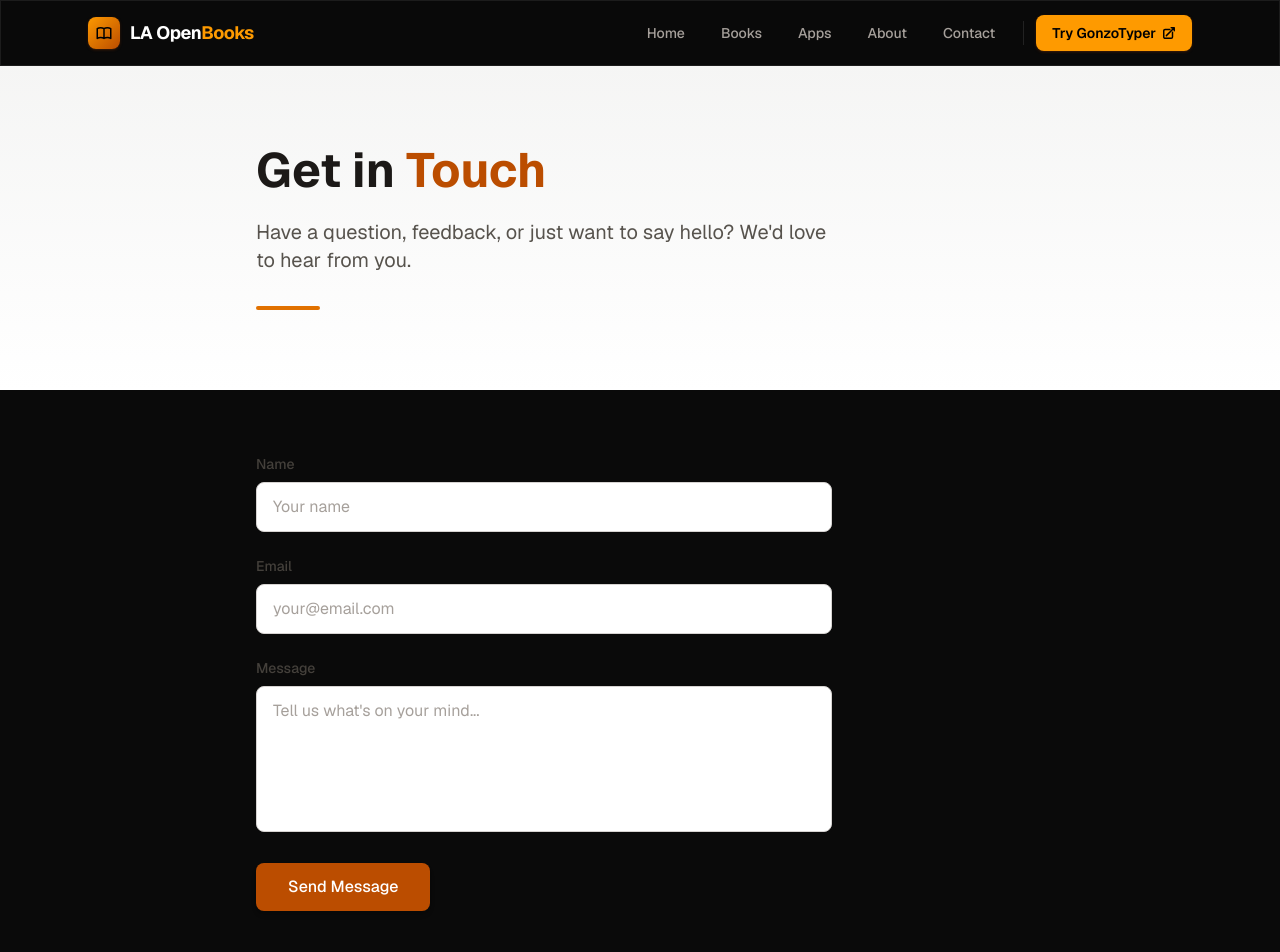
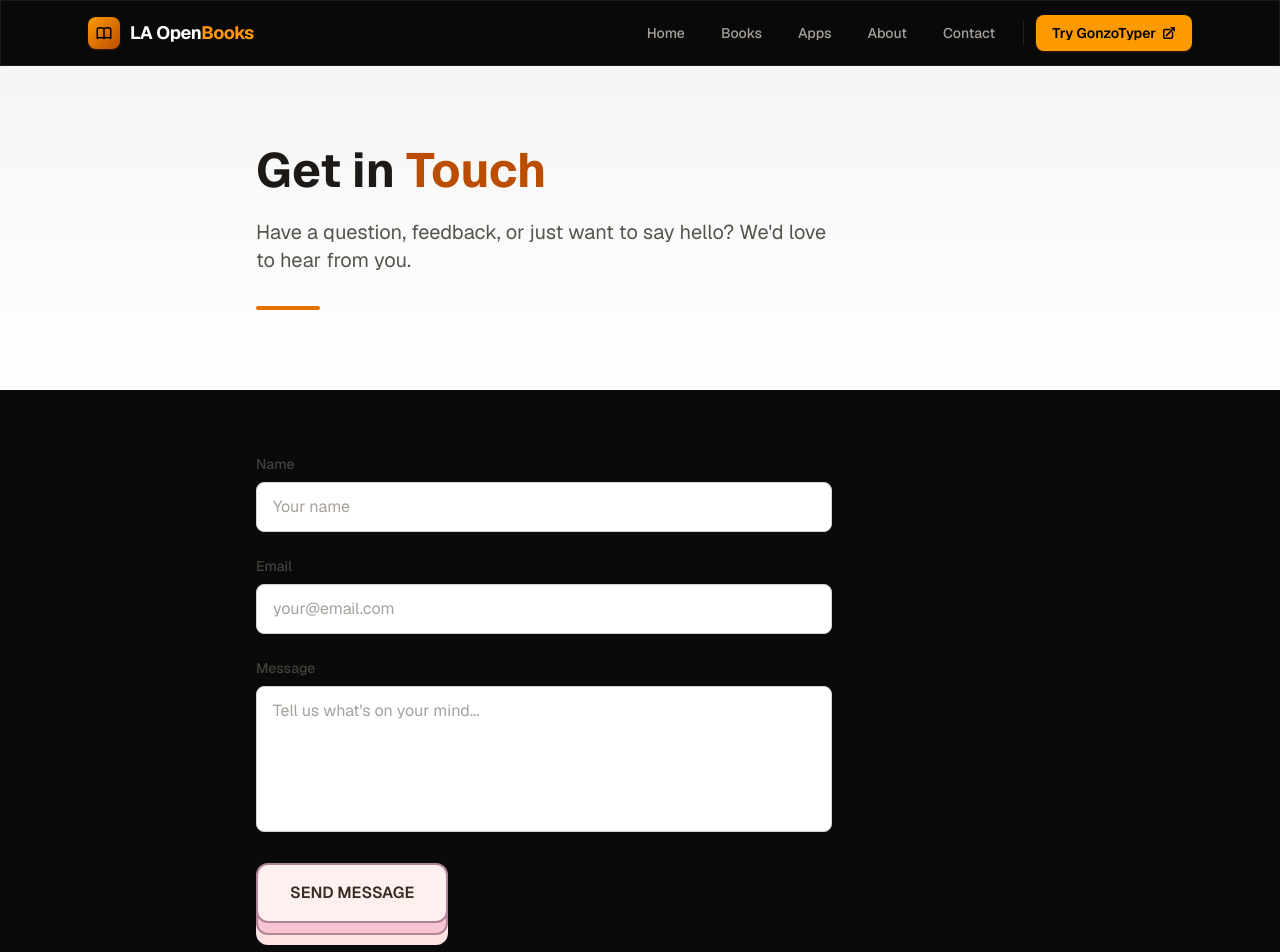
Before and after one commit to Grootjelly/LAOpenBooks, a Next.js app: page /contact in a window 1280 px wide. Shown: the top 952 px of the page. Built offline with nearby package versions, Linux system fonts and the light colour scheme.

Commit message:
feat: add 3D PopButton and apply to main action buttons

```diff
--- a/src/components/ContactForm.tsx
+++ b/src/components/ContactForm.tsx
@@ -1,6 +1,7 @@
 'use client';
 
 import { useState, FormEvent } from 'react';
+import PopButton from './PopButton';
 
 export default function ContactForm() {
   const [formData, setFormData] = useState({ name: '', email: '', message: '' });
@@ -55,13 +56,13 @@ export default function ContactForm() {
           placeholder="Tell us what's on your mind..."
         />
       </div>
-      <button
+      <PopButton
         type="submit"
         disabled={status === 'sending'}
-        className="w-full sm:w-auto px-8 py-3 bg-amber-700 hover:bg-amber-800 text-white font-medium rounded-lg transition-all duration-200 disabled:opacity-50 disabled:cursor-not-allowed shadow-md hover:shadow-lg"
+        className="w-full sm:w-auto"
       >
         {status === 'sending' ? 'Sending...' : status === 'sent' ? '✓ Sent!' : 'Send Message'}
-      </button>
+      </PopButton>
       {status === 'sent' && (
         <p className="text-emerald-600 text-sm animate-fade-in">Thank you! We'll get back to you soon.</p>
       )}
--- a/src/components/Hero.tsx
+++ b/src/components/Hero.tsx
@@ -2,6 +2,7 @@ import Link from 'next/link';
 import { getAllBooks } from '@/lib/books';
 import BookGrid from '@/components/BookGrid';
 import BookCarousel from '@/components/BookCarousel';
+import PopButton from '@/components/PopButton';
 
 export default function Hero() {
   const allBooks = getAllBooks();
@@ -48,22 +49,22 @@ export default function Hero() {
             </p>
 
             {/* CTAs */}
-            <div className="flex flex-wrap gap-4">
-              <Link
+            <div className="flex flex-wrap gap-4 mb-4">
+              <PopButton
                 href="/books"
-                className="inline-flex items-center gap-2 px-7 py-3.5 bg-amber-600 hover:bg-amber-500 text-white font-medium rounded-xl transition-all duration-200 shadow-lg hover:shadow-xl hover:-translate-y-0.5"
+                className="inline-flex items-center gap-2"
               >
                 Browse All Books
                 <svg className="w-4 h-4" fill="none" stroke="currentColor" viewBox="0 0 24 24">
                   <path strokeLinecap="round" strokeLinejoin="round" strokeWidth={2} d="M17 8l4 4m0 0l-4 4m4-4H3" />
                 </svg>
-              </Link>
-              <Link
+              </PopButton>
+              <PopButton
                 href="/about"
-                className="inline-flex items-center gap-2 px-7 py-3.5 bg-white/10 hover:bg-white/20 text-white font-medium rounded-xl transition-all duration-200 border border-white/30 hover:border-white/50 shadow-sm backdrop-blur-sm"
+                className="inline-flex items-center gap-2 bg-[#f6f5f4] border-[#b0acab] shadow-[0_12px_0_-2px_#d9d6d4,0_12px_0_0_#b0acab,0_22px_0_0_#f0edea] hover:bg-[#eae7e5] hover:shadow-[0_8px_0_-2px_#d9d6d4,0_8px_0_0_#b0acab,0_16px_0_0_#f0edea] active:bg-[#eae7e5] active:shadow-[0_0px_0_-2px_#d9d6d4,0_0px_0_0_#b0acab,0_0px_0_0_#f0edea] dark:shadow-[0_12px_0_-2px_#d9d6d4,0_12px_0_0_#b0acab,0_22px_15px_-5px_rgba(0,0,0,0.3)] dark:hover:shadow-[0_8px_0_-2px_#d9d6d4,0_8px_0_0_#b0acab,0_16px_10px_-5px_rgba(0,0,0,0.3)] dark:active:shadow-[0_0px_0_-2px_#d9d6d4,0_0px_0_0_#b0acab,0_0px_0_0_rgba(0,0,0,0)]"
               >
                 Our Story
-              </Link>
+              </PopButton>
             </div>
           </div>
         </div>
@@ -114,15 +115,15 @@ export default function Hero() {
           <p className="text-lg text-stone-400 mb-10 max-w-md mx-auto leading-relaxed">
             Whether you have questions, feedback, or just want to connect — we&apos;d love to hear from you.
           </p>
-          <Link
+          <PopButton
             href="/contact"
-            className="inline-flex items-center gap-2 px-8 py-4 bg-amber-500 hover:bg-amber-400 text-black font-semibold rounded-xl transition-all duration-200 shadow-lg shadow-amber-900/30 hover:shadow-amber-600/30 hover:-translate-y-0.5"
+            className="inline-flex items-center gap-2"
           >
             Send a Message
             <svg className="w-4 h-4" fill="none" stroke="currentColor" viewBox="0 0 24 24">
               <path strokeLinecap="round" strokeLinejoin="round" strokeWidth={2} d="M3 8l7.89 5.26a2 2 0 002.22 0L21 8M5 19h14a2 2 0 002-2V7a2 2 0 00-2-2H5a2 2 0 00-2 2v10a2 2 0 002 2z" />
             </svg>
-          </Link>
+          </PopButton>
         </div>
       </section>
     </>
--- /dev/null
+++ b/src/components/PopButton.tsx
@@ -0,0 +1,47 @@
+import React from "react";
+import Link from "next/link";
+import { cn } from "@/lib/utils";
+
+export interface PopButtonProps extends React.ButtonHTMLAttributes<HTMLButtonElement> {
+  href?: string;
+  target?: string;
+  rel?: string;
+}
+
+export function PopButton({ className, children = "Learn More", href, target, rel, ...props }: PopButtonProps) {
+  const commonClasses = cn(
+    "group relative inline-flex items-center justify-center font-semibold uppercase text-[#382b22] dark:text-[#382b22]",
+    "px-8 py-4 rounded-xl bg-[#fff0f0] border-2 border-[#b18597]",
+    "transition-all duration-150 ease-[cubic-bezier(0,0,0.58,1)]",
+    "shadow-[0_12px_0_-2px_#f9c4d2,0_12px_0_0_#b18597,0_22px_0_0_#ffe3e2]",
+    "dark:shadow-[0_12px_0_-2px_#f9c4d2,0_12px_0_0_#b18597,0_22px_15px_-5px_rgba(0,0,0,0.3)]",
+    "hover:bg-[#ffe9e9] hover:translate-y-1 hover:shadow-[0_8px_0_-2px_#f9c4d2,0_8px_0_0_#b18597,0_16px_0_0_#ffe3e2]",
+    "dark:hover:shadow-[0_8px_0_-2px_#f9c4d2,0_8px_0_0_#b18597,0_16px_10px_-5px_rgba(0,0,0,0.3)]",
+    "active:bg-[#ffe9e9] active:translate-y-3 active:shadow-[0_0px_0_-2px_#f9c4d2,0_0px_0_0_#b18597,0_0px_0_0_#ffe3e2]",
+    "dark:active:shadow-[0_0px_0_-2px_#f9c4d2,0_0px_0_0_#b18597,0_0px_0_0_rgba(0,0,0,0)]",
+    className
+  );
+
+  if (href) {
+    if (href.startsWith('http')) {
+      return (
+        <a href={href} className={commonClasses} target={target} rel={rel}>
+          {children}
+        </a>
+      );
+    }
+    return (
+      <Link href={href} className={commonClasses} target={target} rel={rel}>
+        {children}
+      </Link>
+    );
+  }
+
+  return (
+    <button className={commonClasses} {...props}>
+      {children}
+    </button>
+  );
+}
+
+export default PopButton;
```
